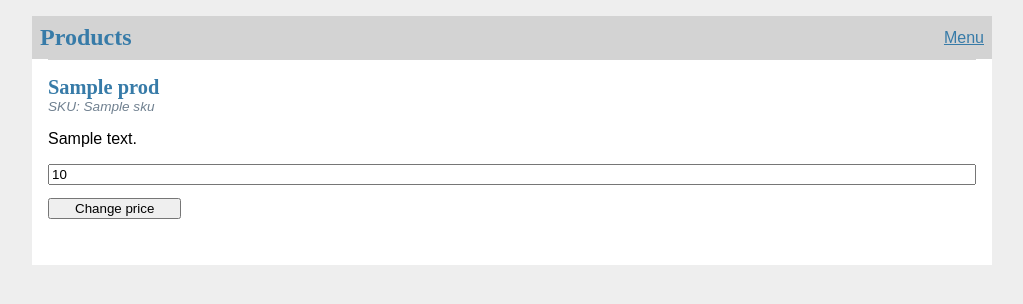
After one commit to GreenMemory16/BD-2022-2023, a Flask app: template Entrega3/web/templates/product/index.html in a window 1280 px wide. The commit adds this page. Shown: the top 304 px of the page, without its empty margins (128-1151 px from the left). Run offline with Flask 3, Linux system fonts and the light colour scheme; the template is opened without the code that fills it: most values are stand-ins (such as "Sample title", 1, 10 or a date in 2020); some libraries are stand-ins or nearby versions.

Commit message:
Price changing added

```diff
--- a/Entrega3/web/app.py
+++ b/Entrega3/web/app.py
@@ -124,6 +124,49 @@ def customer_delete(cust_no):
         conn.commit()
     return redirect(url_for("customer_index"))
 
+@app.get("/products")
+def product_index():
+    """Show all the products, most recent first."""
+
+    with pool.connection() as conn:
+        with conn.cursor(row_factory=namedtuple_row) as cur:
+            products = cur.execute(
+                """
+                SELECT sku, name, description, price
+                FROM product
+                ORDER BY name;
+                """,
+                {},
+            ).fetchall()
+            log.debug(f"Found {cur.rowcount} rows.")
+
+    # API-like response is returned to customers that request JSON explicitly (e.g., fetch)
+    if (
+        request.accept_mimetypes["application/json"]
+        and not request.accept_mimetypes["text/html"]
+    ):
+        return jsonify(products)
+
+    return render_template("product/index.html", products=products)
+
+@app.post("/products/<sku>/update")
+def product_price(sku):
+    """Change the product price."""
+    price = request.form["price"]
+
+    with pool.connection() as conn:
+        with conn.cursor(row_factory=namedtuple_row) as cur:
+            cur.execute(
+                """
+                UPDATE product
+                SET price=%(price)s
+                WHERE sku = %(sku)s;
+                """,
+                {"price": price, "sku": sku,}
+            )
+        conn.commit()
+    return redirect(url_for("product_index"))
+
 @app.route("/ping", methods=("GET",))
 def ping():
     log.debug("ping!")
--- a/Entrega3/web/templates/main.html
+++ b/Entrega3/web/templates/main.html
@@ -8,5 +8,6 @@
     <ul>
 		<li><a href="{{ url_for('customer_index') }}">Customers</a>
 		<li><a href="{{ url_for('customer_create') }}">Create Customer</a>
+		<li><a href="{{ url_for('product_index') }}">Product</a>
 	</ul>
   </section>
--- /dev/null
+++ b/Entrega3/web/templates/product/index.html
@@ -0,0 +1,24 @@
+{% extends 'base.html' %}
+
+<h1>{% block title %}Products{% endblock %}</h1>
+
+{% block content %}
+  {% for prod in products %}
+    <article class="post">
+      <header>
+        <div>
+          <h1>{{ prod['name'] }}</h1>
+          <div class="about">SKU: {{ prod['sku'] }}</div>
+        </div>
+      </header>
+      <p class="body">{{ prod['description'] }}</p>
+      <form action="{{ url_for('product_price', sku=prod['sku']) }}" method="post">
+        <input name="price" id="price" type="number" min="0" step="0.5" placeholder="0.00" value="{{ request.form['sku'] or prod['price'] }}" required>
+        <input type="submit" value="Change price">
+      </form>
+    </article>
+    {% if not loop.last %}
+      <hr>
+    {% endif %}
+  {% endfor %}
+{% endblock %}
```
